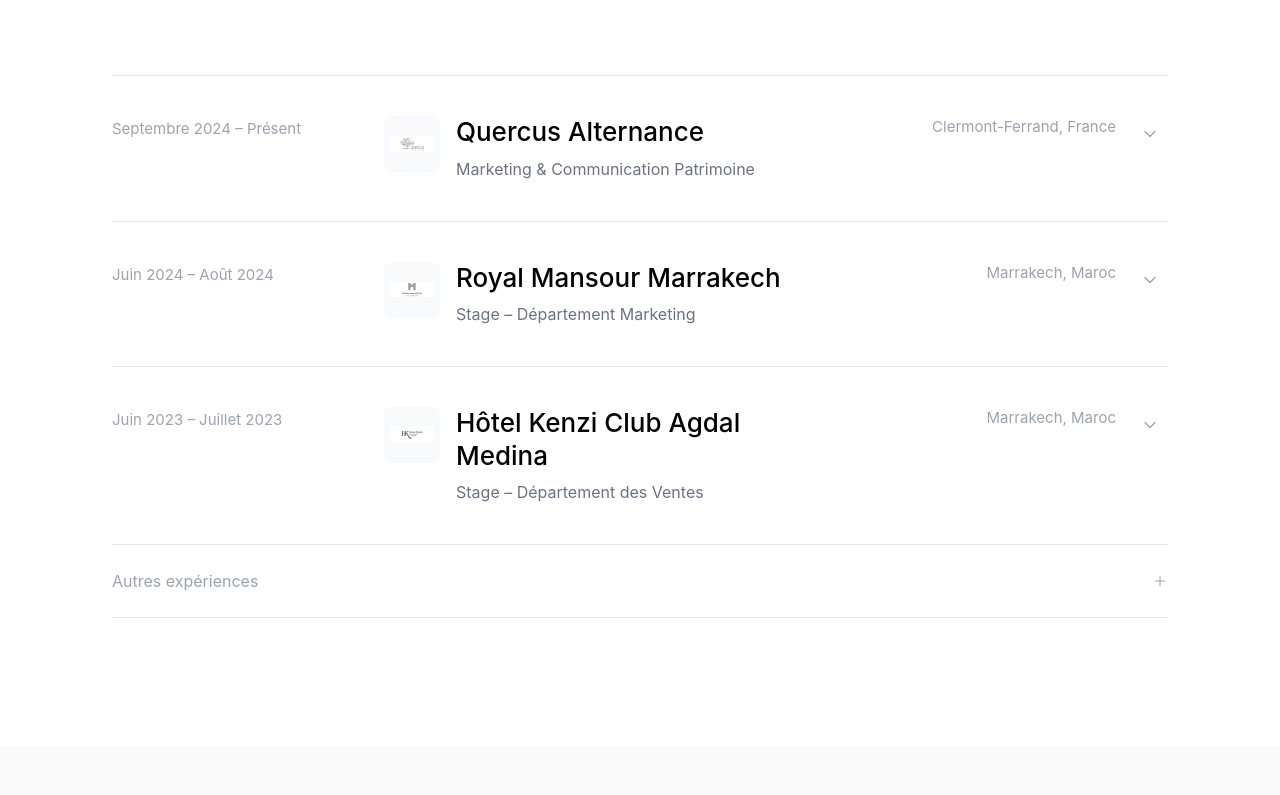
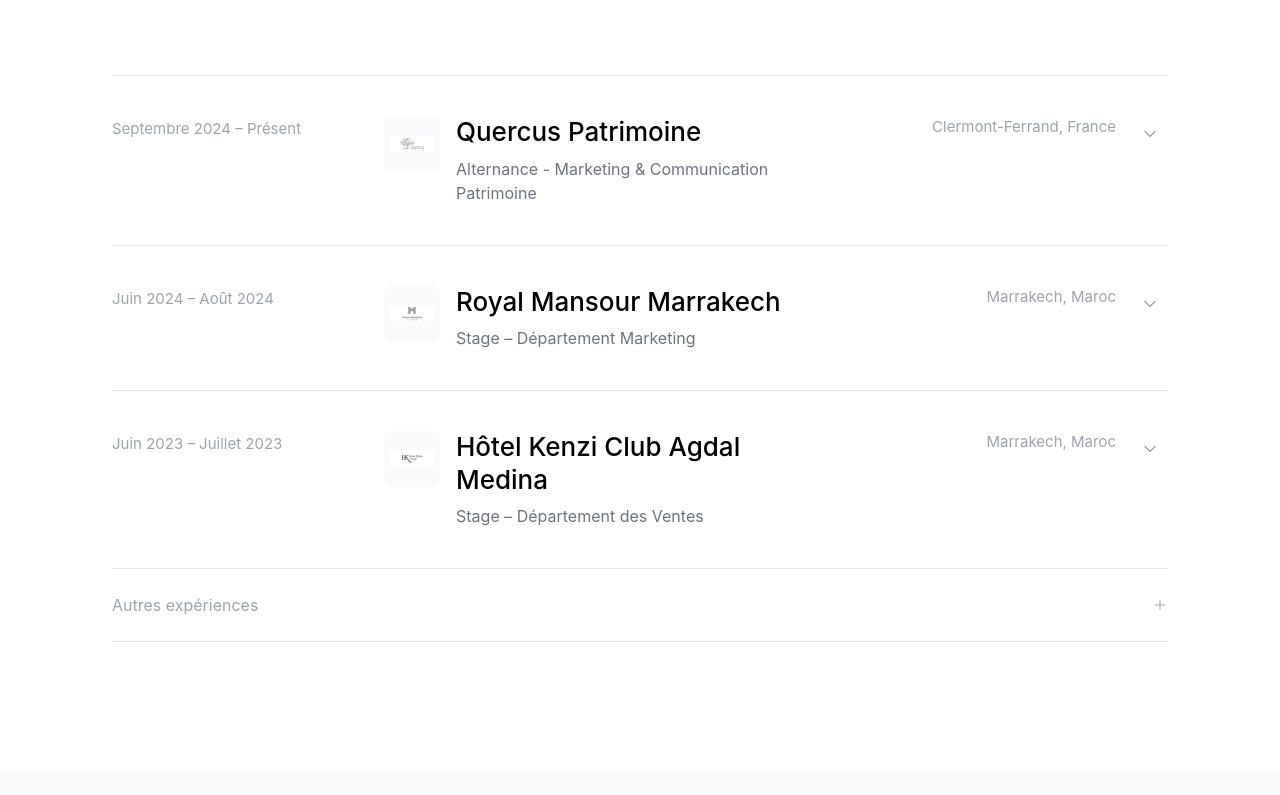
Before and after one commit to LeMouad/mouad-portfolio, a Next.js app: page / in a window 1280 px wide. Shown: the part 965-1760 px from the top of the page. Built offline with nearby package versions, Linux system fonts and the light colour scheme.

Commit message:
Update: Quercus Patrimoine with Alternance subtitle, +70% open rate

```diff
--- a/components/sections/Timeline.tsx
+++ b/components/sections/Timeline.tsx
@@ -11,7 +11,7 @@
 
 // Map company names to their logo files
 const companyLogos: { [key: string]: string } = {
-    'Quercus Alternance': '/logos/quercus-logo.jpg',
+    'Quercus Patrimoine': '/logos/quercus-logo.jpg',
     'Royal Mansour Marrakech': '/logos/royal-mansour-logo.jpg',
     'Hôtel Kenzi Club Agdal Medina': '/logos/kenzi-logo.jpg',
 }
--- a/content/en.json
+++ b/content/en.json
@@ -29,15 +29,15 @@
         "title": "Professional Experience",
         "experiences": [
             {
-                "role": "Marketing & Wealth Communication",
-                "company": "Quercus Alternance",
+                "role": "Work-Study - Marketing & Wealth Communication",
+                "company": "Quercus Patrimoine",
                 "location": "Clermont-Ferrand, France",
                 "dates": "September 2024 – Present",
                 "description": "Lead communication strategy, manage email campaigns, and organize premium client events.",
                 "featured": true,
                 "missions": [
                     "Lead digital and print communication strategy",
-                    "Manage targeted email campaigns (+25% open rate)",
+                    "Manage targeted email campaigns (+70% open rate)",
                     "Organize premium events for wealth management clients",
                     "Create content for social media and website",
                     "Track and analyze marketing performance metrics"
--- a/content/fr.json
+++ b/content/fr.json
@@ -29,15 +29,15 @@
         "title": "Parcours Professionnel",
         "experiences": [
             {
-                "role": "Marketing & Communication Patrimoine",
-                "company": "Quercus Alternance",
+                "role": "Alternance - Marketing & Communication Patrimoine",
+                "company": "Quercus Patrimoine",
                 "location": "Clermont-Ferrand, France",
                 "dates": "Septembre 2024 – Présent",
                 "description": "Pilotage de la communication, gestion de campagnes E-mailing, organisation d'événements haut de gamme.",
                 "featured": true,
                 "missions": [
                     "Pilotage de la stratégie de communication digitale et print",
-                    "Gestion de campagnes E-mailing ciblées (taux d'ouverture +25%)",
+                    "Gestion de campagnes E-mailing ciblées (taux d'ouverture +70%)",
                     "Organisation d'événements haut de gamme pour clients patrimoniaux",
                     "Création de contenus pour les réseaux sociaux et le site web",
                     "Suivi et analyse des indicateurs de performance marketing"
```
